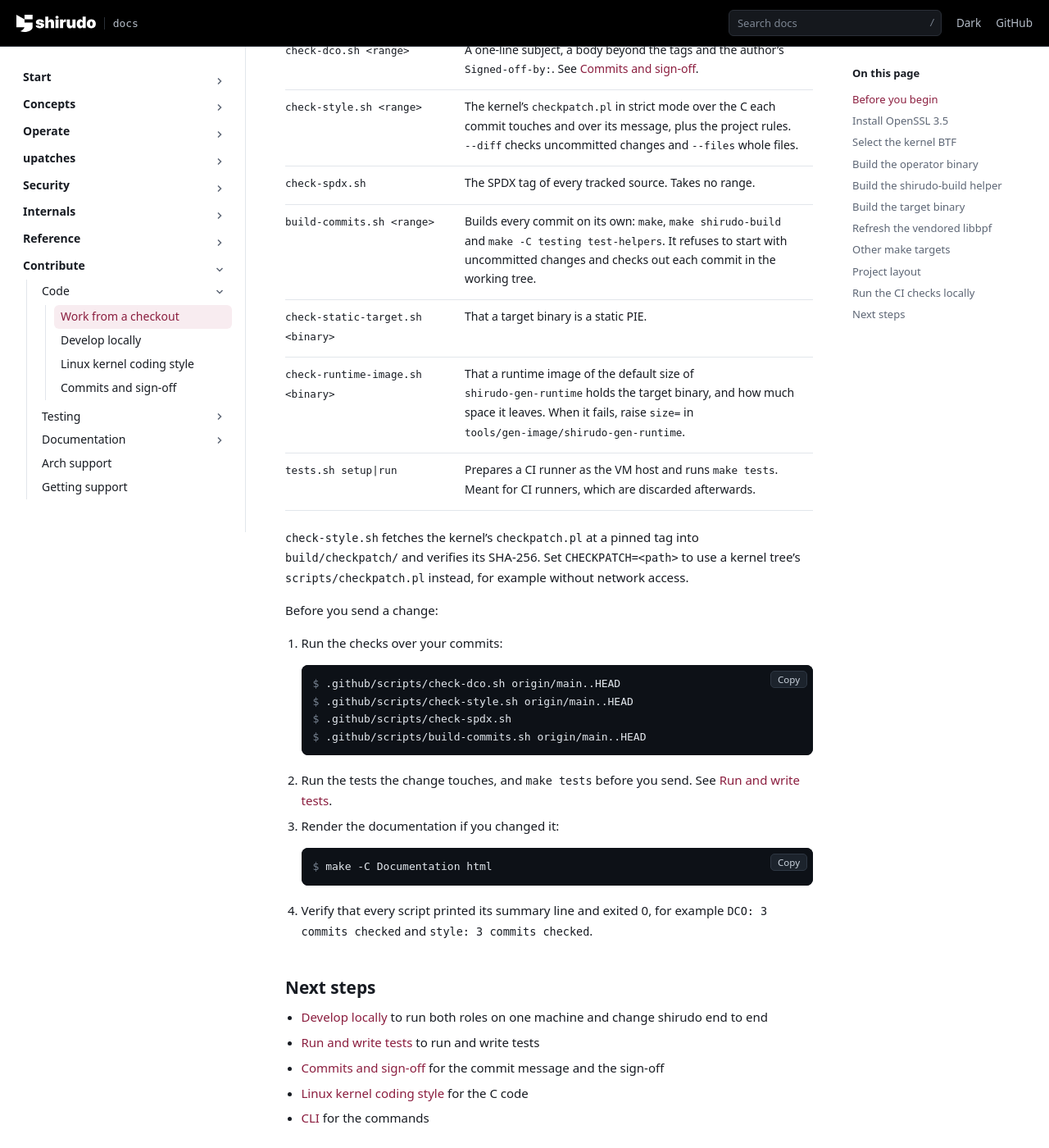
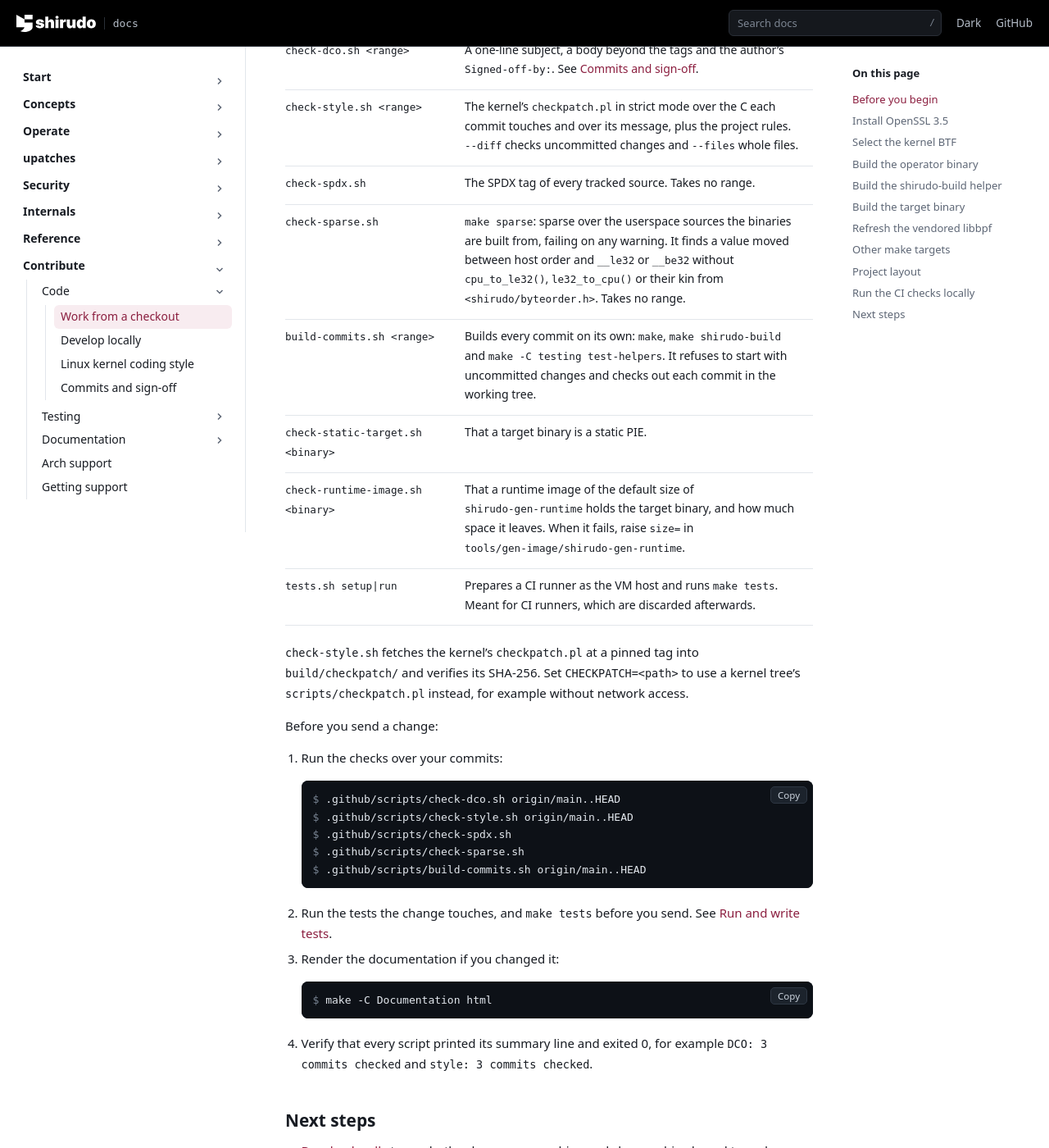
Before and after one commit to AliBashaSY/shirudo, a Sphinx documentation site: the page built from Documentation/contribute/code/developer-guide.rst, in a window 1280 px wide and 1400 px high, scrolled down 7797 px. Shown: the whole window at 82% size. Built offline with Sphinx 7.4.7, drawn with Linux system fonts in a browser that asks for light colours; pages that are not in the unit, such as notebooks, are missing from menus.

Commit message:
build: check the userspace sources with sparse
The little-endian and big-endian fields now carry __le32, __be32 and
their kin, but nothing checks them: the compiler treats them as plain
integers, and on x86-64, arm64 and riscv64 a forgotten conversion
changes nothing a test could see.

Add make sparse, which runs sparse over the sources the binaries are
built from with the build's CFLAGS and fails on any warning, and
.github/scripts/check-sparse.sh around it, which the Lint workflow runs
in the LVH guest the other builds use. sparse reads the system's
linux/types.h in place of libbpf's vendored copy, which defines
__bitwise as nothing, and goes without _FORTIFY_SOURCE=3 and libcurl's
typecheck-gcc.h, which it cannot parse and the compiler checks anyway.
The developer guide, the contribution checklist and AGENTS.md name the
check.

Signed-off-by: Daniel Borkmann <daniel@iogearbox.net>

```diff
--- a/Documentation/contribute/code/contributing.rst
+++ b/Documentation/contribute/code/contributing.rst
@@ -248,6 +248,12 @@ Before sending
   characters. ``--diff`` checks the uncommitted changes, ``--files``
   whole files and ``--types`` lists what stays enabled. CI runs it as
   the ``Checkpatch`` job of the ``Lint`` workflow.
+- Run ``make sparse`` when the change reads or writes a binary format.
+  It runs sparse over the userspace sources and fails on any warning,
+  such as a little-endian field read or written without
+  ``le32_to_cpu()``, ``cpu_to_le32()`` or their kin from
+  ``<shirudo/byteorder.h>``. CI runs it as the ``Sparse`` job of the
+  ``Lint`` workflow.
 - Keep each commit to one logical change that builds and passes on its
   own, so the history bisects. CI builds every commit of a pull request
   on its own in the ``Build every commit`` workflow.
--- a/Documentation/contribute/code/developer-guide.rst
+++ b/Documentation/contribute/code/developer-guide.rst
@@ -424,6 +424,12 @@ the commit at ``HEAD`` alone without them.
        files.
    * - ``check-spdx.sh``
      - The SPDX tag of every tracked source. Takes no range.
+   * - ``check-sparse.sh``
+     - ``make sparse``: sparse over the userspace sources the binaries
+       are built from, failing on any warning. It finds a value moved
+       between host order and ``__le32`` or ``__be32`` without
+       ``cpu_to_le32()``, ``le32_to_cpu()`` or their kin from
+       ``<shirudo/byteorder.h>``. Takes no range.
    * - ``build-commits.sh <range>``
      - Builds every commit on its own: ``make``, ``make
        shirudo-build`` and ``make -C testing test-helpers``. It
@@ -454,6 +460,7 @@ Before you send a change:
       $ .github/scripts/check-dco.sh origin/main..HEAD
       $ .github/scripts/check-style.sh origin/main..HEAD
       $ .github/scripts/check-spdx.sh
+      $ .github/scripts/check-sparse.sh
       $ .github/scripts/build-commits.sh origin/main..HEAD
 
 2. Run the tests the change touches, and ``make tests`` before you
```
Also changed, not shown: AGENTS.md (+7 -4 lines), 4 other files.
